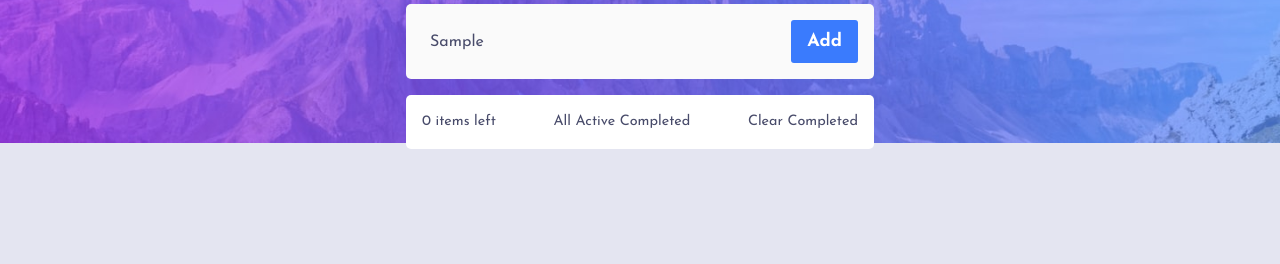
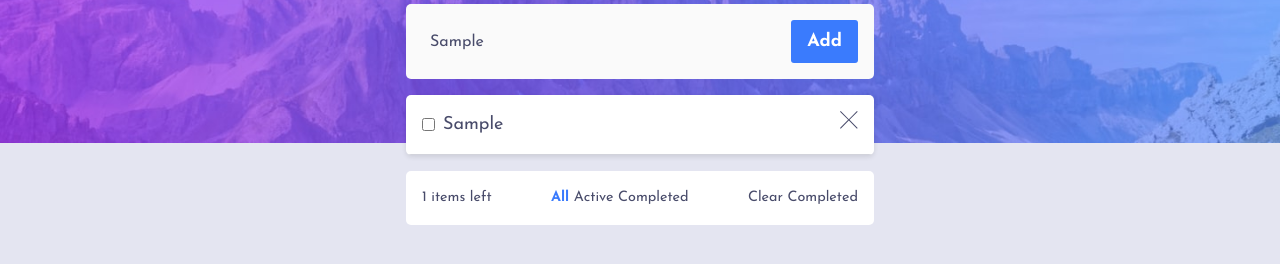
Before and after one commit to mrkmartin/DT-Screening-Todo-List, a plain HTML site: page index.html in a window 1280 px wide. Both pictures are taken after typing "Sample" into the empty fields and a click on the button "Add". Shown: the part 124-388 px from the top of the page. Drawn offline with Linux system fonts and the light colour scheme.

Commit message:
Added functionality for adding task

```diff
--- a/script.js
+++ b/script.js
@@ -0,0 +1,67 @@
+const taskInput = document.getElementById("task-input");
+const addTaskButton = document.getElementById("add-task");
+const taskList = document.getElementById("task-list");
+const itemsLeft = document.getElementById("items-left");
+const clearCompleted = document.getElementById("clear-completed");
+const filters = document.querySelectorAll(".filter");
+const themeToggle = document.getElementById("theme-toggle");
+let filter = "all";
+
+function updateItemsLeft() {
+  const totalActive = document.querySelectorAll("li:not(.completed)").length;
+  itemsLeft.textContent = `${totalActive} items left`;
+}
+
+function createTask(text) {
+  const li = document.createElement("li");
+
+  const left = document.createElement("div");
+  left.classList.add("task-left");
+
+  const checkbox = document.createElement("input");
+  checkbox.type = "checkbox";
+  checkbox.addEventListener("change", () => {
+    li.classList.toggle("completed");
+    updateItemsLeft();
+    applyFilter();
+  });
+
+  const span = document.createElement("span");
+  span.textContent = text;
+
+  left.appendChild(checkbox);
+  left.appendChild(span);
+
+  const deleteBtn = document.createElement("button");
+  deleteBtn.classList.add("delete");
+
+  const deleteIcon = document.createElement("img");
+  deleteIcon.src = "images/icon-cross.svg";
+  deleteIcon.alt = "Delete";
+  deleteBtn.appendChild(deleteIcon);
+
+  deleteBtn.addEventListener("click", () => {
+    li.remove();
+    updateItemsLeft();
+  });
+
+  li.appendChild(left);
+  li.appendChild(deleteBtn);
+
+  taskList.appendChild(li);
+  updateItemsLeft();
+  applyFilter();
+}
+
+function handleAddTask() {
+  const task = taskInput.value.trim();
+  if (task !== "") {
+    createTask(task);
+    taskInput.value = "";
+  }
+}
+
+addTaskButton.addEventListener("click", handleAddTask);
+taskInput.addEventListener("keydown", (e) => {
+  if (e.key === "Enter") handleAddTask();
+});
--- a/styles.css
+++ b/styles.css
@@ -93,6 +93,44 @@ header button {
   font-weight: bold;
 }
 
+ul {
+  list-style: none;
+  background: white;
+  border-radius: 5px;
+  overflow: hidden;
+  box-shadow: 0 2px 5px rgba(0, 0, 0, 0.1);
+}
+
+li {
+  display: flex;
+  align-items: center;
+  justify-content: space-between;
+  padding: 1rem;
+  border-bottom: 1px solid hsl(233, 11%, 84%);
+}
+
+li.completed span {
+  text-decoration: line-through;
+  color: hsl(236, 9%, 61%);
+}
+
+.task-left {
+  display: flex;
+  align-items: center;
+  gap: 0.5rem;
+}
+
+.task-left input[type="checkbox"] {
+  accent-color: hsl(220, 98%, 61%);
+}
+
+li button.delete {
+  background: none;
+  border: none;
+  color: hsl(236, 9%, 61%);
+  cursor: pointer;
+}
+
 .filters {
   display: flex;
   justify-content: space-between;
@@ -109,3 +147,8 @@ header button {
   cursor: pointer;
   color: inherit;
 }
+
+.filters button.active {
+  color: hsl(220, 98%, 61%);
+  font-weight: bold;
+}
```
